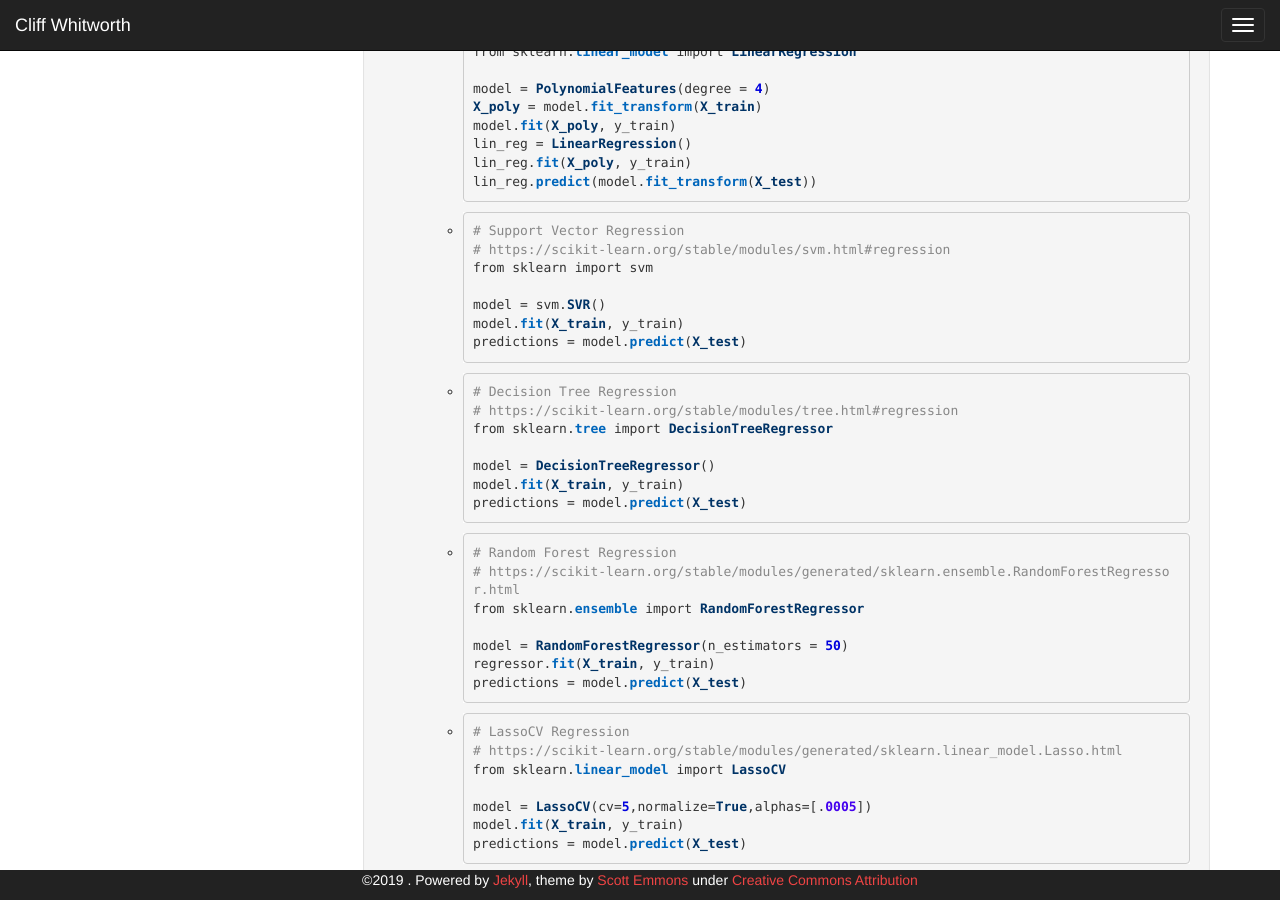
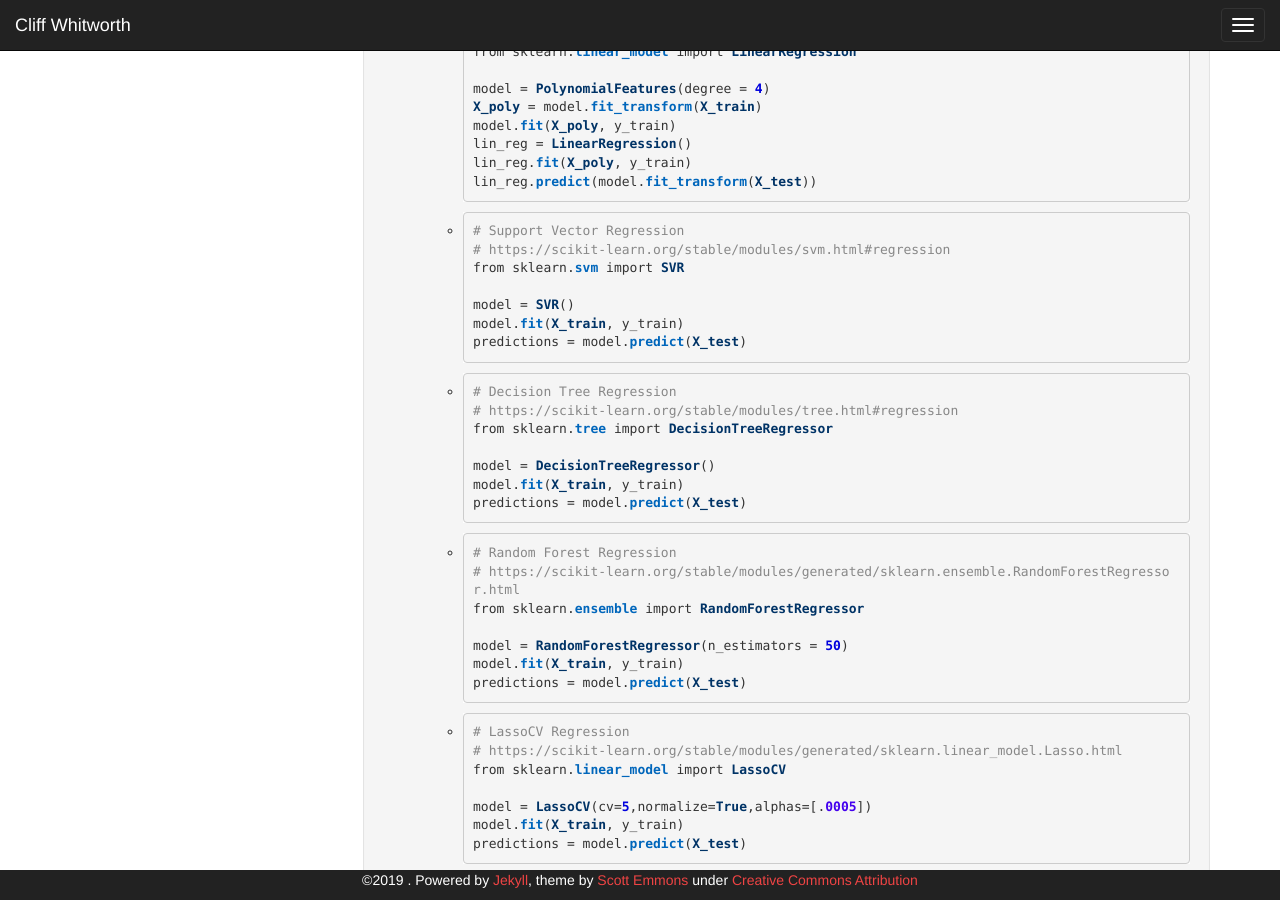
Before and after one commit to cliffwhitworth/cliffwhitworth.github.io, a Jekyll site: the page built from _posts/2019-03-30-checklist.markdown, in a window 1280 px wide and 900 px high, scrolled down 2184 px. Built offline with Jekyll 4.4.1, drawn with Linux system fonts in a browser that asks for light colours.

Commit message:
spelling

```diff
--- a/_posts/2019-03-30-checklist.markdown
+++ b/_posts/2019-03-30-checklist.markdown
@@ -160,9 +160,9 @@ lin_reg.predict(model.fit_transform(X_test))
 {% highlight ruby %}
 # Support Vector Regression
 # https://scikit-learn.org/stable/modules/svm.html#regression
-from sklearn import svm
+from sklearn.svm import SVR
 
-model = svm.SVR()
+model = SVR()
 model.fit(X_train, y_train)
 predictions = model.predict(X_test)
 {% endhighlight %}
@@ -185,7 +185,7 @@ predictions = model.predict(X_test)
 from sklearn.ensemble import RandomForestRegressor
 
 model = RandomForestRegressor(n_estimators = 50)
-regressor.fit(X_train, y_train)
+model.fit(X_train, y_train)
 predictions = model.predict(X_test)
 {% endhighlight %}
 </li>
```
